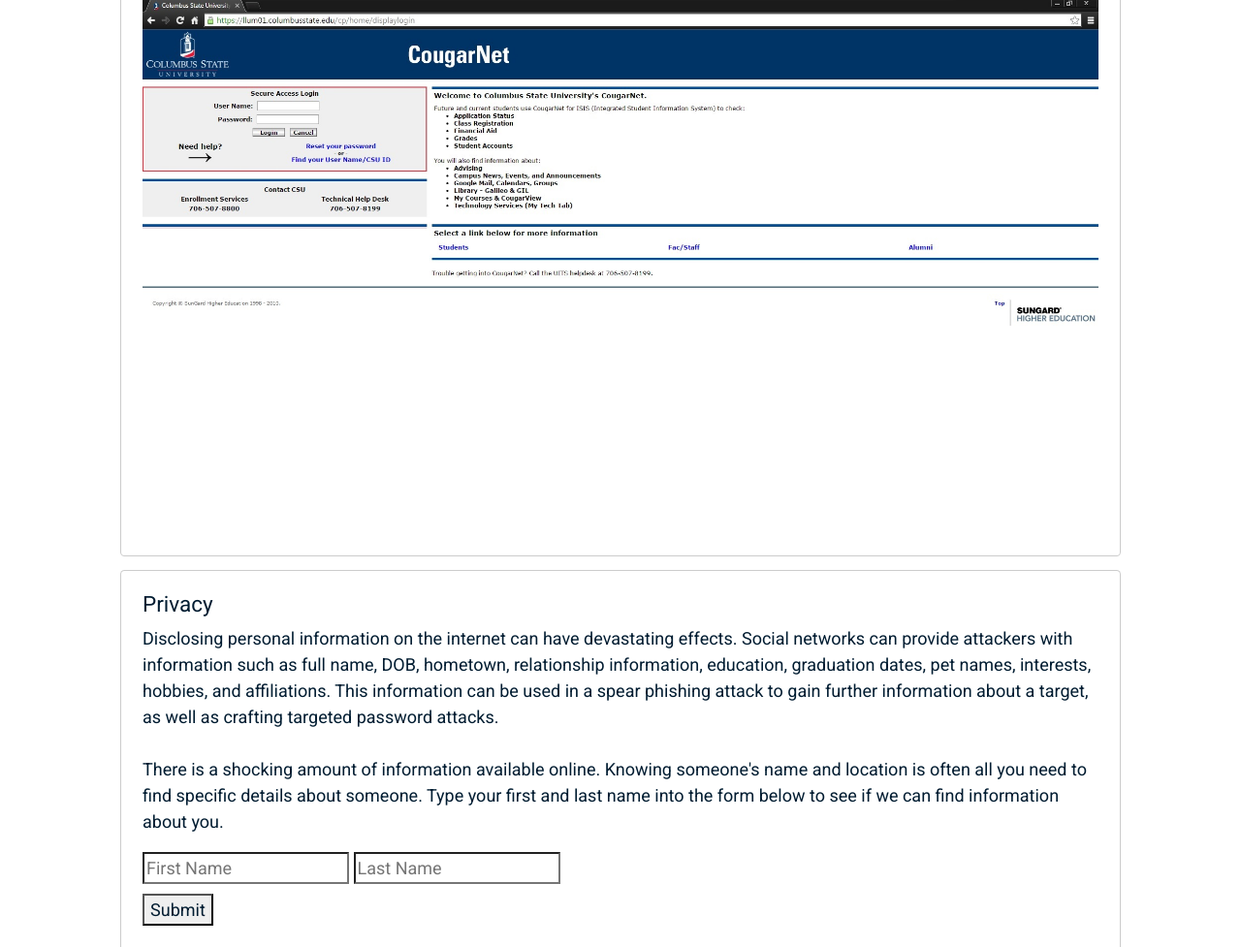
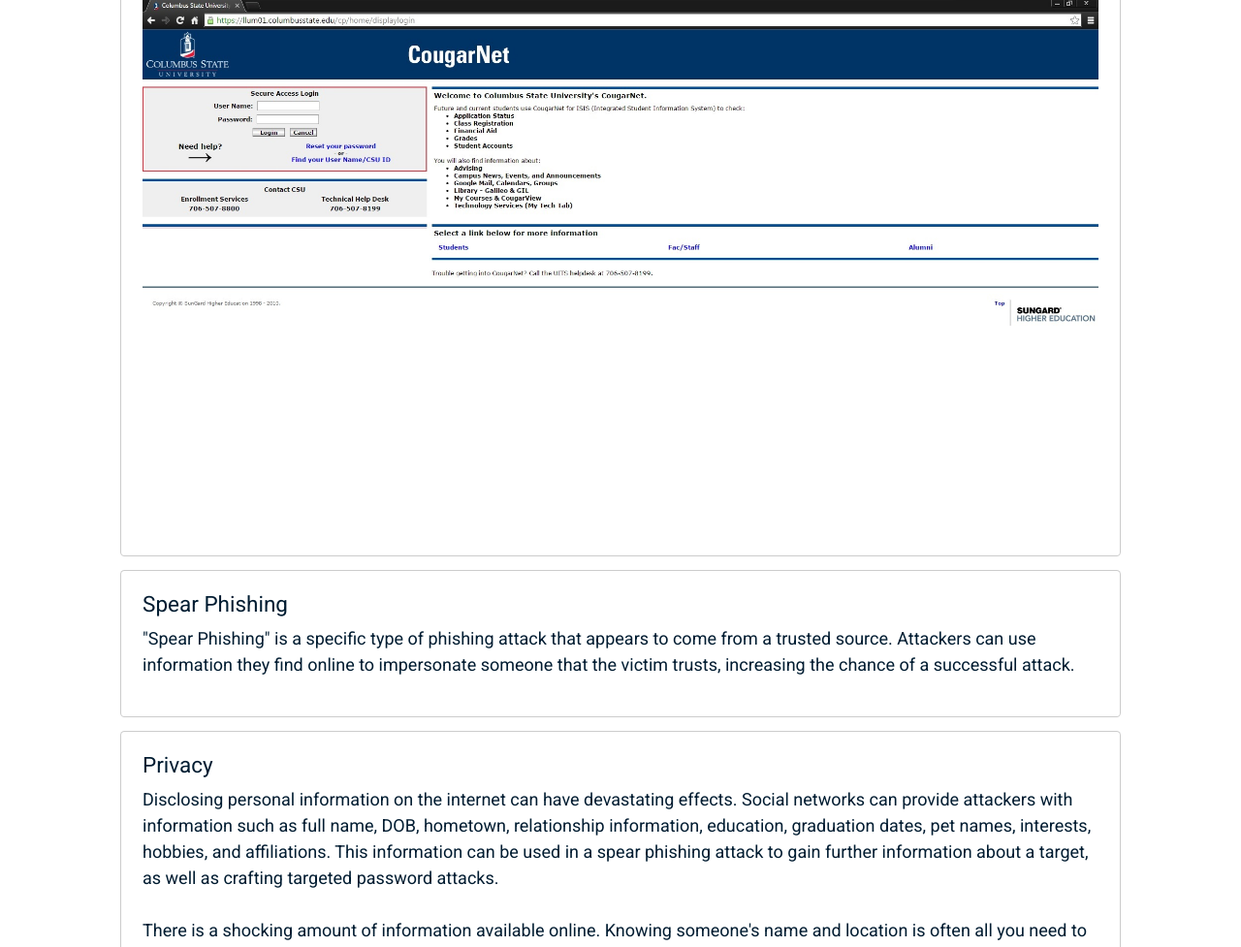
Before and after one commit to vu-vinhcent/schoolserver-test, a Flask app: template templates/socialengresults.html in a window 1280 px wide. Shown: the part 2068-3045 px from the top of the page at 97% size. Run offline with Flask 2, Linux system fonts and the light colour scheme; the template is opened without the code that fills it, so the values that code supplies are empty; some libraries are stand-ins or nearby versions.

Commit message:
added spear phishing to socialengineering results

```diff
--- a/templates/socialengresults.html
+++ b/templates/socialengresults.html
@@ -166,6 +166,14 @@
 
 
                 </div>
+                <div class="card card-block">
+                    <h5> Spear Phishing </h5>
+                    <p>
+                      "Spear Phishing" is a specific type of phishing attack that appears to come from a trusted source. Attackers
+                      can use information they find online to impersonate someone that the victim trusts, increasing the chance of a successful attack.
+
+                    </p>
+                </div>
                 <a name="public_information"></a>
                 <div class="card card-block">
                    <h5>Privacy</h5>
```
